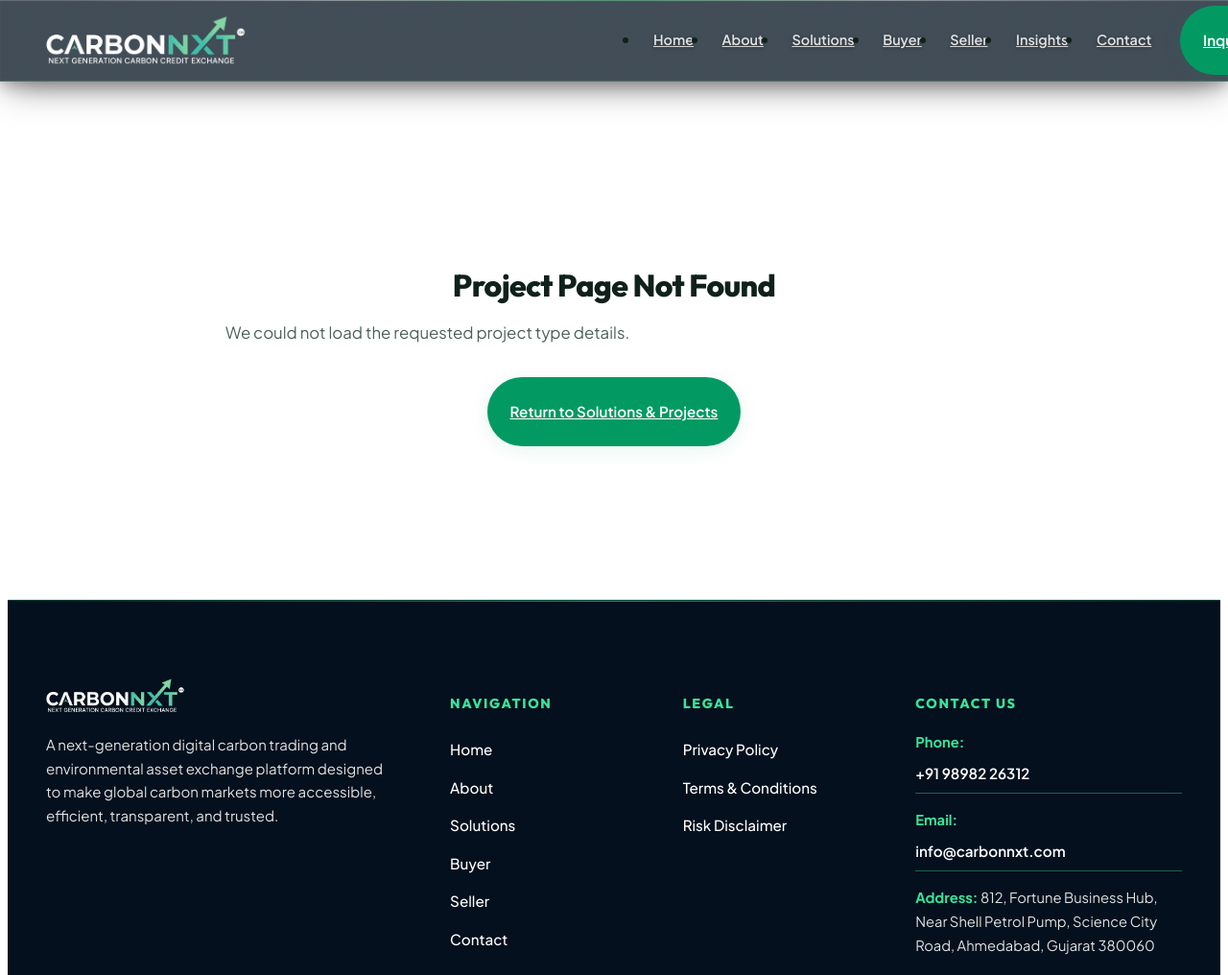
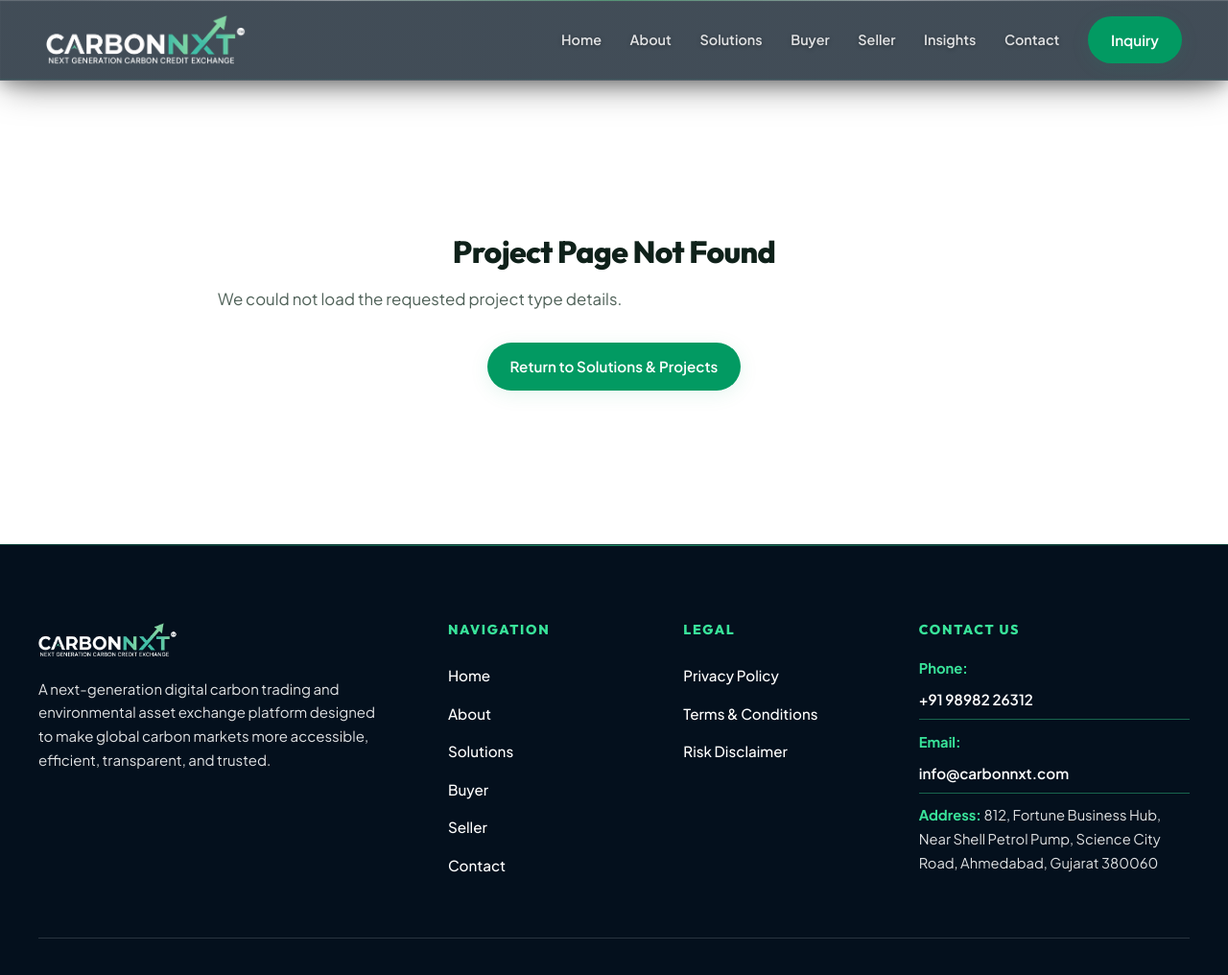
Before and after one commit to technomantraindia-lang/carbonnxt, a plain HTML site: page project-detail.html in a window 1280 px wide. Shown: the top 1016 px of the page at 96% size. Drawn offline with Linux system fonts and the light colour scheme.

Commit message:
fix(header): add reset.css and explicit .site-nav__list list-style reset to fix bullet points and right overflow cut-off

```diff
--- a/assets/css/components.css
+++ b/assets/css/components.css
@@ -248,7 +248,14 @@
 }
 
 .site-nav { display: flex; align-items: center; gap: 0.25rem; }
-.site-nav__list { display: flex; align-items: center; gap: 0.15rem; }
+.site-nav__list {
+  display: flex !important;
+  align-items: center !important;
+  gap: 0.15rem !important;
+  list-style: none !important;
+  margin: 0 !important;
+  padding: 0 !important;
+}
 .site-nav__link {
   display: flex;
   align-items: center;
--- a/project-detail.html
+++ b/project-detail.html
@@ -12,8 +12,10 @@
 
   <!-- Global & Page Styles -->
   <link rel="stylesheet" href="assets/css/variables.css">
+  <link rel="stylesheet" href="assets/css/reset.css">
   <link rel="stylesheet" href="assets/css/base.css">
   <link rel="stylesheet" href="assets/css/components.css">
+  <link rel="stylesheet" href="assets/css/animations.css">
   <link rel="stylesheet" href="assets/css/pages.css">
   <link rel="stylesheet" href="assets/css/responsive.css">
 
```
Also changed, not shown: solution-detail.html (+2 -0 lines).
